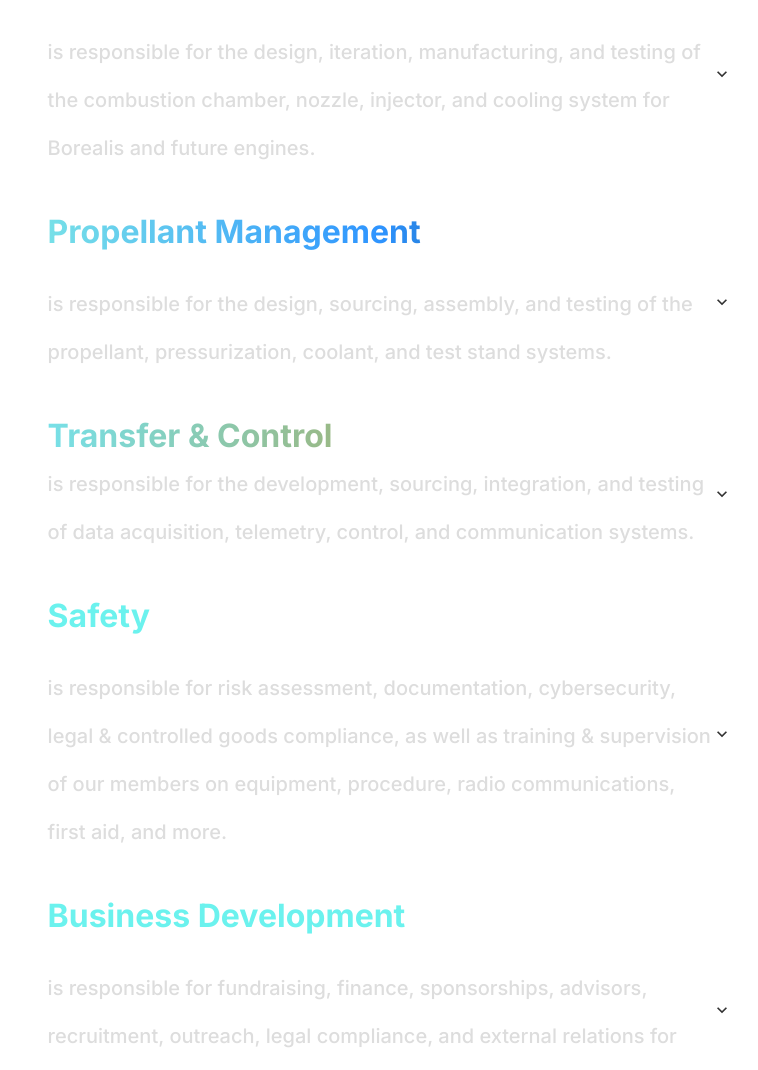
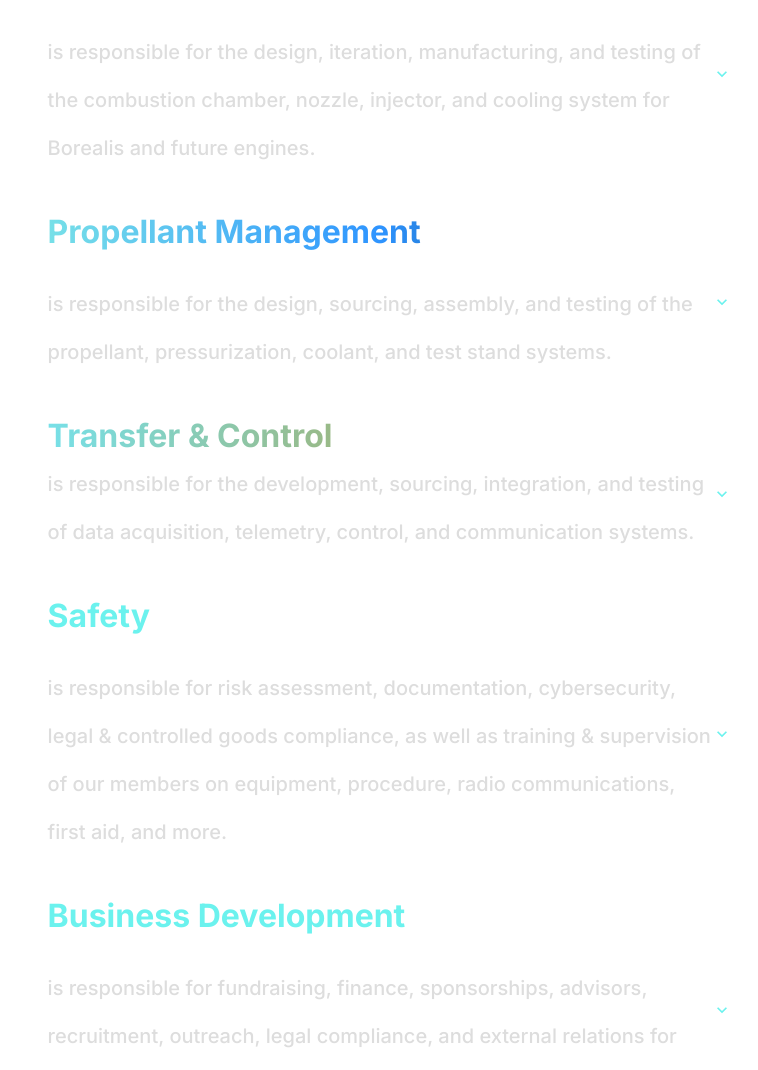
Before and after one commit to ryepropgroup/mach-website, a Next.js app: page /mach-website/team in a window 1280 px wide. Shown: the part 1930-3000 px from the top of the page, without its empty margins (250-1008 px from the left). Built offline with nearby package versions, Linux system fonts and the light colour scheme.

Commit message:
fix: make arrows teal

```diff
--- a/src/pages/team.tsx
+++ b/src/pages/team.tsx
@@ -96,7 +96,7 @@ export default function Team() {
                     cooling system for Borealis and future engines.
                   </Text>
                 </Box>
-                <AccordionIcon />
+                <AccordionIcon color="teal.300" />
               </AccordionButton>
               <AccordionPanel>
                 <Text {...teamDetailsStyle}>
@@ -138,7 +138,7 @@ export default function Team() {
                     stand systems.
                   </Text>
                 </Box>
-                <AccordionIcon />
+                <AccordionIcon color="teal.300" />
               </AccordionButton>
               <AccordionPanel>
                 <Text {...teamDetailsStyle}>
@@ -185,7 +185,7 @@ export default function Team() {
                     communication systems.
                   </Text>
                 </Box>
-                <AccordionIcon />
+                <AccordionIcon color="teal.300" />
               </AccordionButton>
               <AccordionPanel>
                 <Text {...teamDetailsStyle}>
@@ -234,7 +234,7 @@ export default function Team() {
                     procedure, radio communications, first aid, and more.
                   </Text>
                 </Box>
-                <AccordionIcon />
+                <AccordionIcon color="teal.300" />
               </AccordionButton>
               <AccordionPanel>
                 <Text {...teamDetailsStyle}>
@@ -278,7 +278,7 @@ export default function Team() {
                     external relations for the team.
                   </Text>
                 </Box>
-                <AccordionIcon />
+                <AccordionIcon color="teal.300" />
               </AccordionButton>
               <AccordionPanel>
                 <Text {...teamDetailsStyle}>
```
